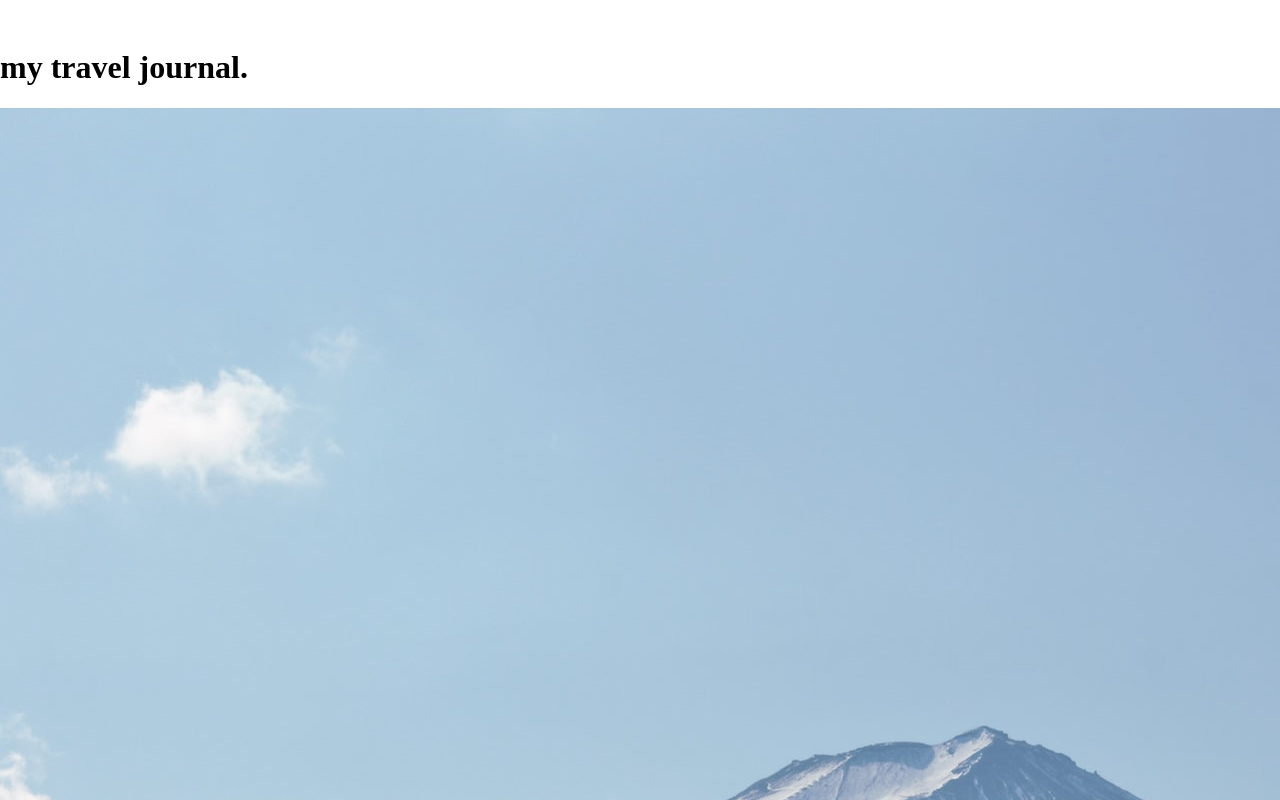
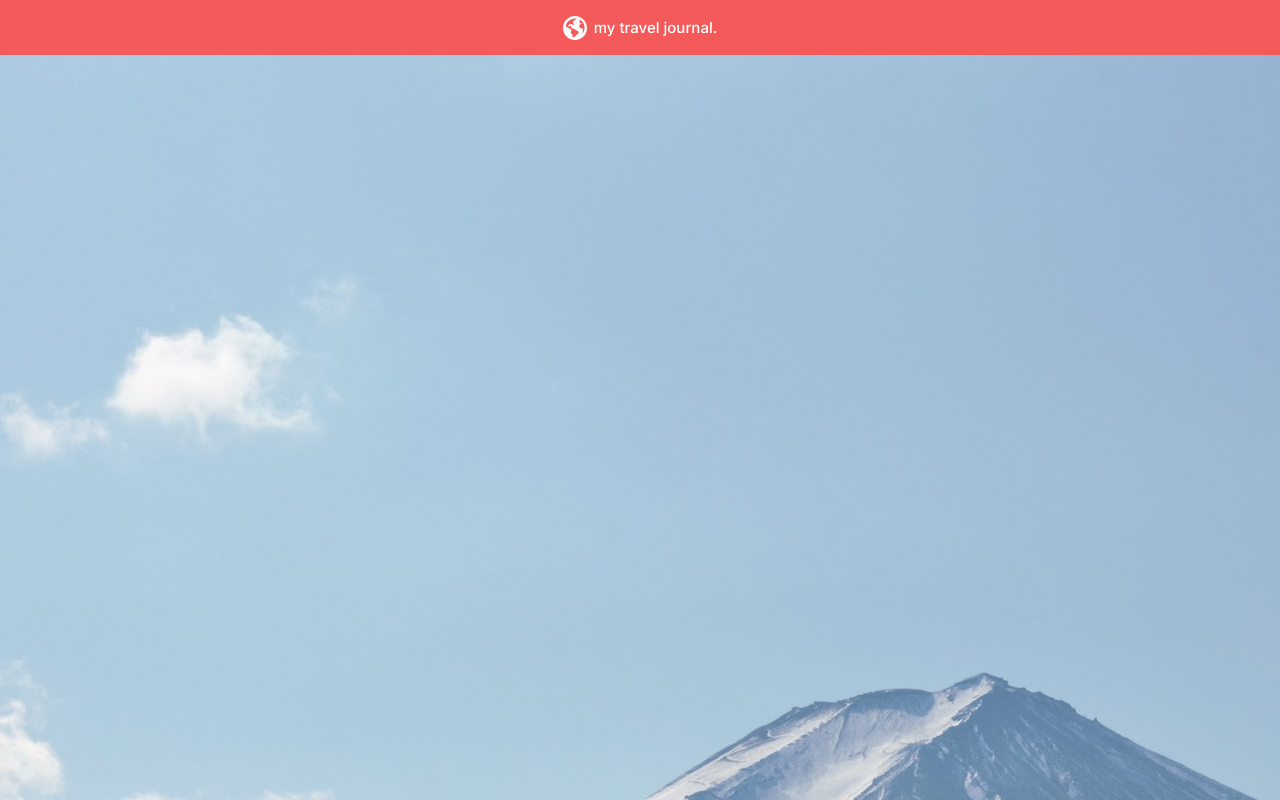
Before and after one commit to deltavitor/travel-journal, a React app: page / in a window 1280 px wide. Shown: the top 800 px of the page. Built offline with nearby package versions, Linux system fonts and the light colour scheme.

Commit message:
Stylized Header component

```diff
--- a/public/index.html
+++ b/public/index.html
@@ -1,6 +1,9 @@
 <!DOCTYPE html>
 <html lang="en" dir="ltr">
   <head>
+    <link rel="preconnect" href="https://fonts.googleapis.com">
+    <link rel="preconnect" href="https://fonts.gstatic.com" crossorigin>
+    <link href="https://fonts.googleapis.com/css2?family=Inter:wght@400;500;700&family=Source+Sans+Pro:wght@300;400&display=swap" rel="stylesheet">
     <meta charset="utf-8">
     <title>React App</title>
   </head>
--- a/src/components/Header.js
+++ b/src/components/Header.js
@@ -5,8 +5,8 @@ import WorldIcon from "../images/world-icon.svg"
 function Header() {
   return (
     <header>
-      <img src={WorldIcon} />
-      <h1>my travel journal.</h1>
+      <img className="header--icon" src={WorldIcon} />
+      <h1 className="header--title">my travel journal.</h1>
     </header>
   )
 }
--- a/src/style.css
+++ b/src/style.css
@@ -4,4 +4,26 @@
 
 body {
   margin: 0;
+  font-family: Inter, sans-serif;
 }
+
+header {
+  display: flex;
+  justify-content: center;
+  align-items: center;
+  background-color: #F55A5A;
+  height: 55px;
+}
+
+.header--icon {
+  margin: 0 7px 0 0;
+  height: 24px;
+}
+
+.header--title {
+  color: #FFFFFF;
+  font-size: 15px;
+  line-height: 17.5px;
+  font-weight: 500;
+  margin: 0;
+}
```
